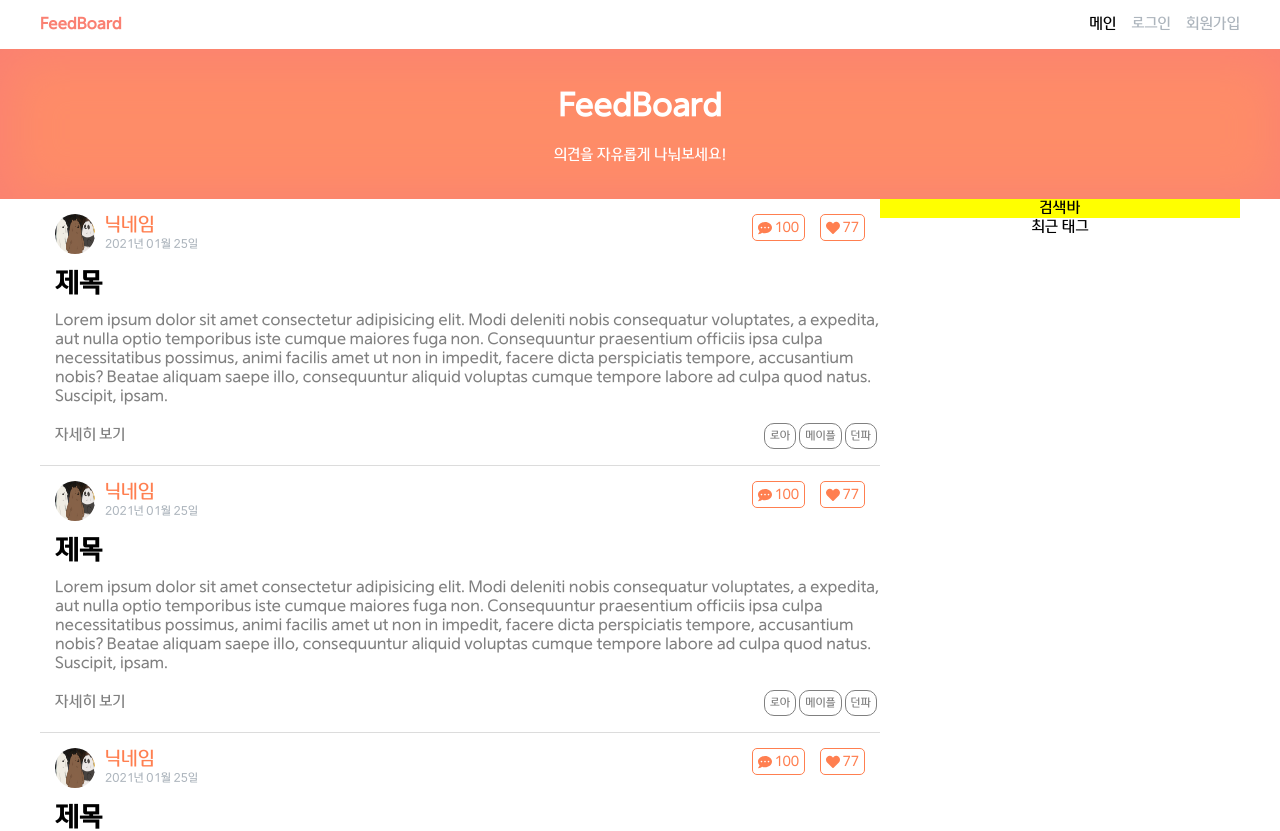
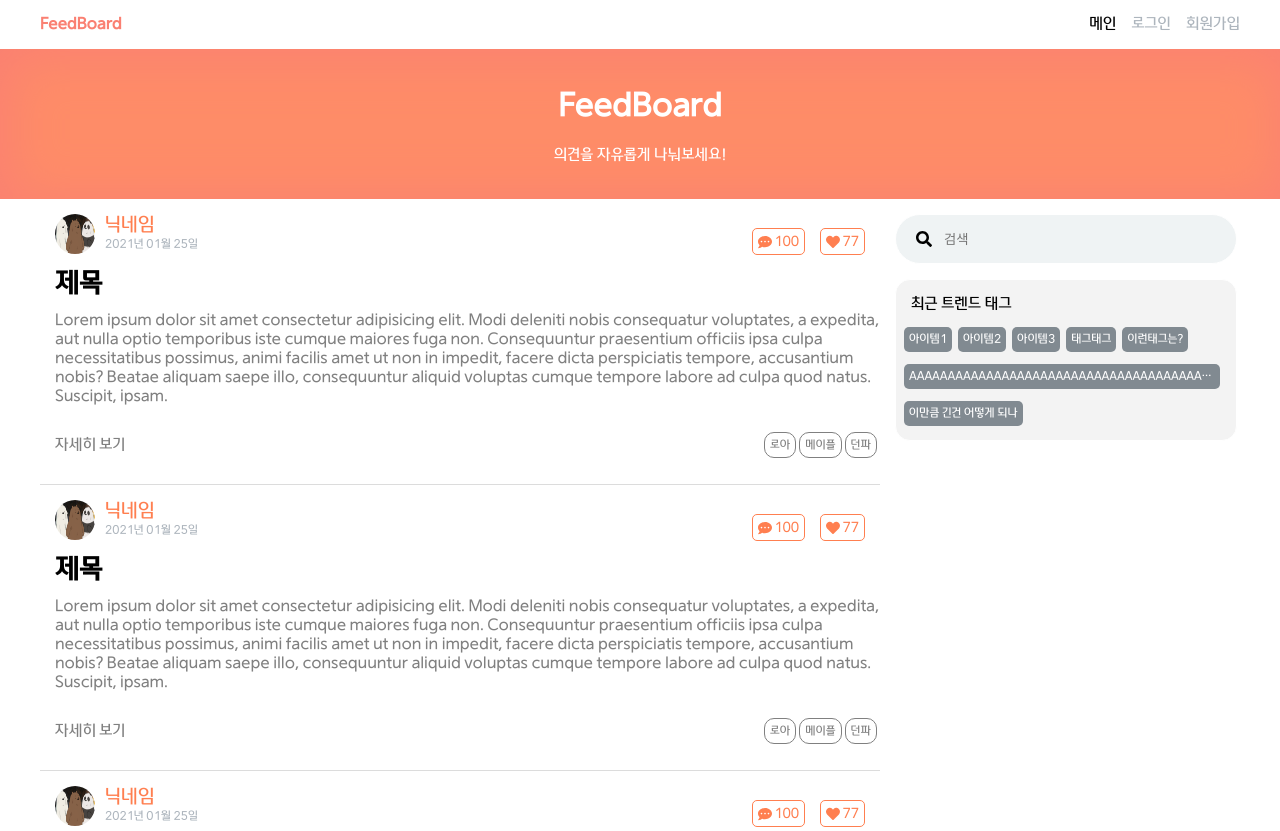
Before and after one commit to bbearcookie/FeedBoard, a React (Create React App) app in the folder react/: page / in a window 1280 px wide. Shown: the top 831 px of the page. Built offline with nearby package versions, Linux system fonts and the light colour scheme.

Commit message:
검색바, 트렌드 태그 부분 윤곽 잡음

```diff
--- a/react/package.json
+++ b/react/package.json
@@ -9,6 +9,7 @@
     "@testing-library/jest-dom": "^5.16.1",
     "@testing-library/react": "^12.1.2",
     "@testing-library/user-event": "^13.5.0",
+    "classnames": "^2.3.1",
     "react": "^17.0.2",
     "react-dom": "^17.0.2",
     "react-router-dom": "^6.2.1",
--- a/react/src/components/Feed.js
+++ b/react/src/components/Feed.js
@@ -19,30 +19,30 @@ const Feed = () => {
             <p className="written-time">2021년 01월 25일</p>
           </div>
         </div>
-        <div className="button-area">
-          <item className="button">
+        <ul className="button-area">
+          <li className="button">
             <FontAwesomeIcon icon={faCommentDots} />
             <p>100</p>
-          </item>
-          <item className="button">
+          </li>
+          <li className="button">
             <FontAwesomeIcon icon={faHeart} />
             <p>77</p>
-          </item>
-        </div>
+          </li>
+        </ul>
       </div>
       <div className="content-area">
         <h1>제목</h1>
         <p>Lorem ipsum dolor sit amet consectetur adipisicing elit. Modi deleniti nobis consequatur voluptates, a expedita, aut nulla optio temporibus iste cumque maiores fuga non. Consequuntur praesentium officiis ipsa culpa necessitatibus possimus, animi facilis amet ut non in impedit, facere dicta perspiciatis tempore, accusantium nobis? Beatae aliquam saepe illo, consequuntur aliquid voluptas cumque tempore labore ad culpa quod natus. Suscipit, ipsam.</p>
         <div className="bottom-area">
           <p className="show-detail-label">자세히 보기</p>
-          <div className="tag-area">
-            <item>로아</item>
-            <item>메이플</item>
-            <item>던파</item>
-          </div>
+          <ul className="tag-area">
+            <li>로아</li>
+            <li>메이플</li>
+            <li>던파</li>
+          </ul>
         </div>
       </div>
-      <item className="divider" />
+      <div className="divider" />
     </article>
   );
 };
--- a/react/src/components/Feed.scss
+++ b/react/src/components/Feed.scss
@@ -99,8 +99,9 @@
 
       .tag-area {
         display: flex;
+        list-style: none;
 
-        item {
+        li {
           border: 1px solid grey;
           border-radius: 10px;
           padding: 5px;
--- a/react/src/components/NavBar.js
+++ b/react/src/components/NavBar.js
@@ -6,7 +6,7 @@ const NavBar = () => {
   return (
     <section className="NavBar">
       <nav>
-        <item className="nav-logo">FeedBoard</item>
+        <div className="nav-logo">FeedBoard</div>
         <div className="nav-items">
           <NavLink to="/">메인</NavLink>
           <NavLink to="/signin">로그인</NavLink>
--- a/react/src/components/SearchBar.js
+++ b/react/src/components/SearchBar.js
@@ -1,10 +1,30 @@
-import React from 'react';
+import React, { useState } from 'react';
+import classNames from 'classnames/bind';
 import './SearchBar.scss';
+import { FontAwesomeIcon } from '@fortawesome/react-fontawesome';
+import { faSearch } from '@fortawesome/free-solid-svg-icons';
 
 const SearchBar = () => {
+  const [active, setActive] = useState(false);
+
+  const onFocus = () => {
+    setActive(true);
+  }
+
+  const onBlur = () => {
+    setActive(false);
+  }
+
   return (
-    <div className="SearchBar">
-      검색바
+    <div className={classNames('SearchBar', {'active': active})}>
+      <FontAwesomeIcon className="icon" icon={faSearch}/>
+      <input
+        type="text"
+        name="search"
+        placeholder="검색"
+        onFocus={onFocus}
+        onBlur={onBlur}
+      />
     </div>
   );
 };
--- a/react/src/components/SearchBar.scss
+++ b/react/src/components/SearchBar.scss
@@ -1,4 +1,34 @@
 .SearchBar {
-  width: 100%;
-  background: yellow;
+  width: 95%;
+  height: 50px;
+  margin: 15px;
+  padding: 0 20px;
+  box-sizing: border-box;
+  display: flex;
+  align-items: center;
+  background: #EFF3F4;
+  border: 1px solid white;
+  border-radius: 50px;
+
+  input {
+    width: 100%;
+    height: 70%;
+    margin-left: 10px;
+    border: none;
+    background: #EFF3F4;
+  }
+
+  input:focus {
+    outline: none;
+  }
 }
+
+.SearchBar.active {
+  color: black;
+  background: white;
+  border: 1px solid #ff7f50;
+
+  input {
+    background: white;
+  }
+}
--- /dev/null
+++ b/react/src/components/TagList.js
@@ -0,0 +1,22 @@
+import React from 'react';
+import './TagList.scss';
+import TagListItem from './TagListItem';
+
+const TagList = () => {
+  return (
+    <div className="TagList">
+      <p className="title-label">최근 트렌드 태그</p>
+      <div className="item-area">
+        <TagListItem text="아이템1" />
+        <TagListItem text="아이템2" />
+        <TagListItem text="아이템3" />
+        <TagListItem text="태그태그" />
+        <TagListItem text="이런태그는?" />
+        <TagListItem text="AAAAAAAAAAAAAAAAAAAAAAAAAAAAAAAAAAAAAAAAAAAAAAAA" />
+        <TagListItem text="이만큼 긴건 어떻게 되나" />
+      </div>
+    </div>
+  );
+};
+
+export default TagList;
--- /dev/null
+++ b/react/src/components/TagList.scss
@@ -0,0 +1,22 @@
+.TagList {
+  box-sizing: border-box;
+  width: 95%;
+  margin: 0 15px 15px 15px;
+  display: flex;
+  flex-direction: column;
+  align-items: flex-start;
+  background: #F3F3F3;
+  border: 1px solid white;
+  border-radius: 15px;
+
+  .title-label {
+    margin: 15px 0 5px 15px;
+  }
+
+  .item-area {
+    width: 100%;
+    padding: 5px;
+    display: block;
+    text-align: left;
+  }
+}
--- /dev/null
+++ b/react/src/components/TagListItem.js
@@ -0,0 +1,12 @@
+import React from 'react';
+import "./TagListItem.scss";
+
+const TagListItem = ({ text }) => {
+  return (
+    <span className="TagListItem">
+      {text}
+    </span>
+  );
+};
+
+export default TagListItem;
--- /dev/null
+++ b/react/src/components/TagListItem.scss
@@ -0,0 +1,19 @@
+.TagListItem {
+  max-width: 90%;
+  margin: 3px;
+  padding: 0 5px;
+  display: inline-block;
+  border-radius: 5px;
+  color: white;
+  background: #818A91;
+  font-size: 12px;
+  line-height: 25px;
+  cursor: pointer;
+  overflow: hidden;
+  text-overflow: ellipsis;
+  white-space: nowrap;
+}
+
+.TagListItem:hover {
+  background: #687077;
+}
--- a/react/src/pages/Home.js
+++ b/react/src/pages/Home.js
@@ -3,6 +3,7 @@ import { Outlet } from 'react-router-dom';
 import Feed from '../components/Feed';
 import NavBar from '../components/NavBar';
 import SearchBar from '../components/SearchBar';
+import TagList from '../components/TagList';
 import TitleBar from '../components/TitleBar';
 import './Home.scss';
 
@@ -20,7 +21,7 @@ const Home = () => {
         </section>
         <section className="side-area">
           <SearchBar />
-          <div>최근 태그</div>
+          <TagList />
         </section>
       </section>
       <Outlet />
```
Also changed, not shown: 1 other file (tests, documents, lock files or other folders).
